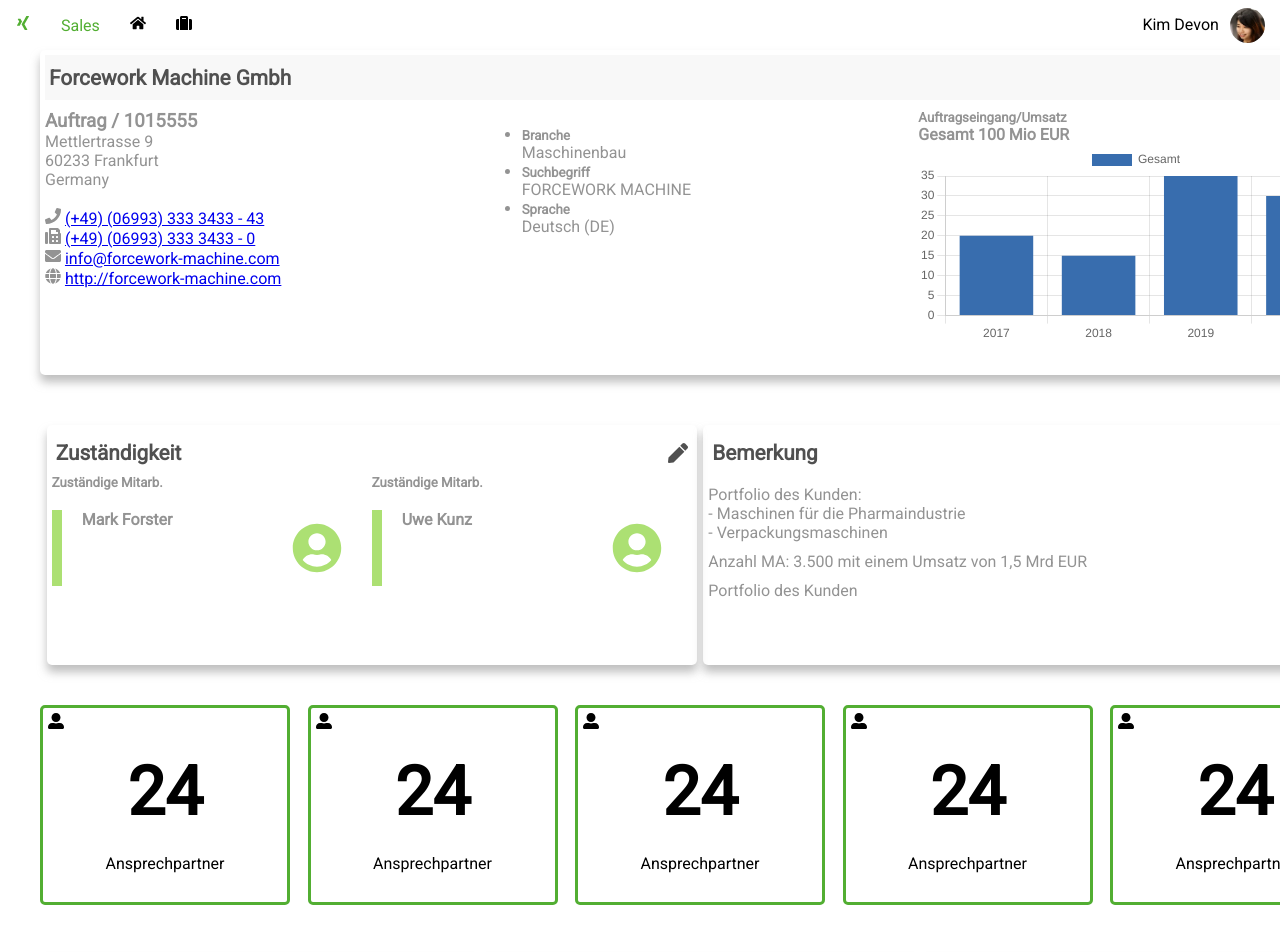
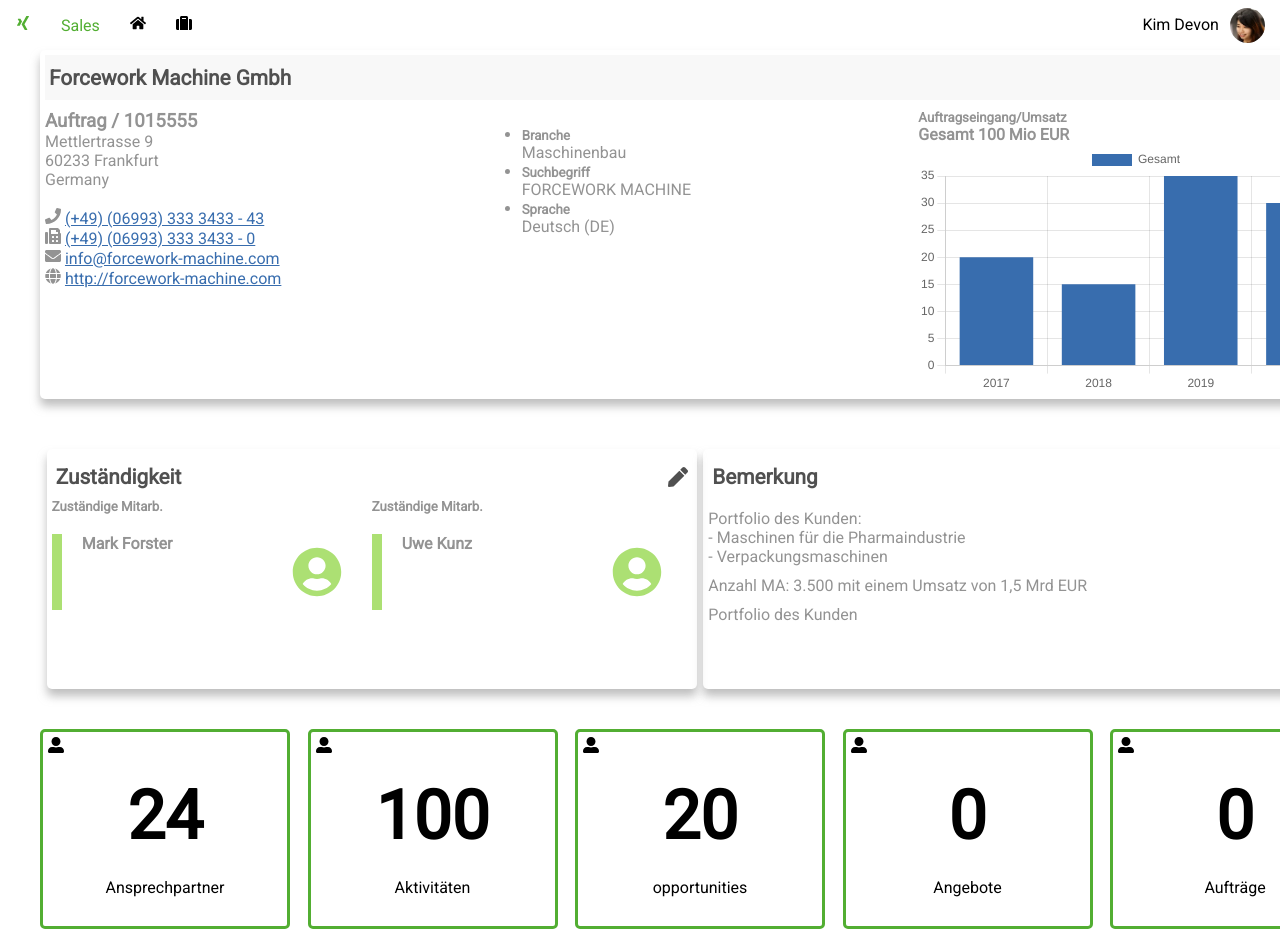
Before and after one commit to Alen002/crmcockpit, a React (Create React App) app: page / in a window 1280 px wide. Shown: the top 952 px of the page. Built offline with nearby package versions, Linux system fonts and the light colour scheme.

Commit message:
some slight layout adjustments

```diff
--- a/src/App.js
+++ b/src/App.js
@@ -26,26 +26,14 @@ function App() {
             result={24}
             description={"Ansprechpartner"}
           />
+          <Metric icon={"FaCodepen"} result={100} description={"Aktivitäten"} />
           <Metric
             icon={"FaCodepen"}
-            result={24}
-            description={"Ansprechpartner"}
+            result={20}
+            description={"opportunities"}
           />
-          <Metric
-            icon={"FaCodepen"}
-            result={24}
-            description={"Ansprechpartner"}
-          />
-          <Metric
-            icon={"FaCodepen"}
-            result={24}
-            description={"Ansprechpartner"}
-          />
-          <Metric
-            icon={"FaCodepen"}
-            result={24}
-            description={"Ansprechpartner"}
-          />
+          <Metric icon={"FaCodepen"} result={0} description={"Angebote"} />
+          <Metric icon={"FaCodepen"} result={0} description={"Aufträge"} />
         </div>
         <div className="wrapper-responsive-employee">
           <Employee
--- a/src/components/Chart/Chart.js
+++ b/src/components/Chart/Chart.js
@@ -6,7 +6,7 @@ const Chart = () => {
     <div>
       <div className="App">
         <h4>Gesamt 100 Mio EUR</h4>
-        <div style={{ maxWidth: "700px", height: "200px" }}>
+        <div style={{ maxWidth: "700px", height: "250px" }}>
           <Bar
             data={{
               // Name of the variables on x-axies for each bar
--- a/src/components/General/General.css
+++ b/src/components/General/General.css
@@ -35,6 +35,10 @@
   background-color: var(--grey-100);
 }
 
+.generalinfo a {
+  color: var(--primary-500);
+}
+
 /**** Media Queries ****/
 
 /*** Mobile ***/
```
